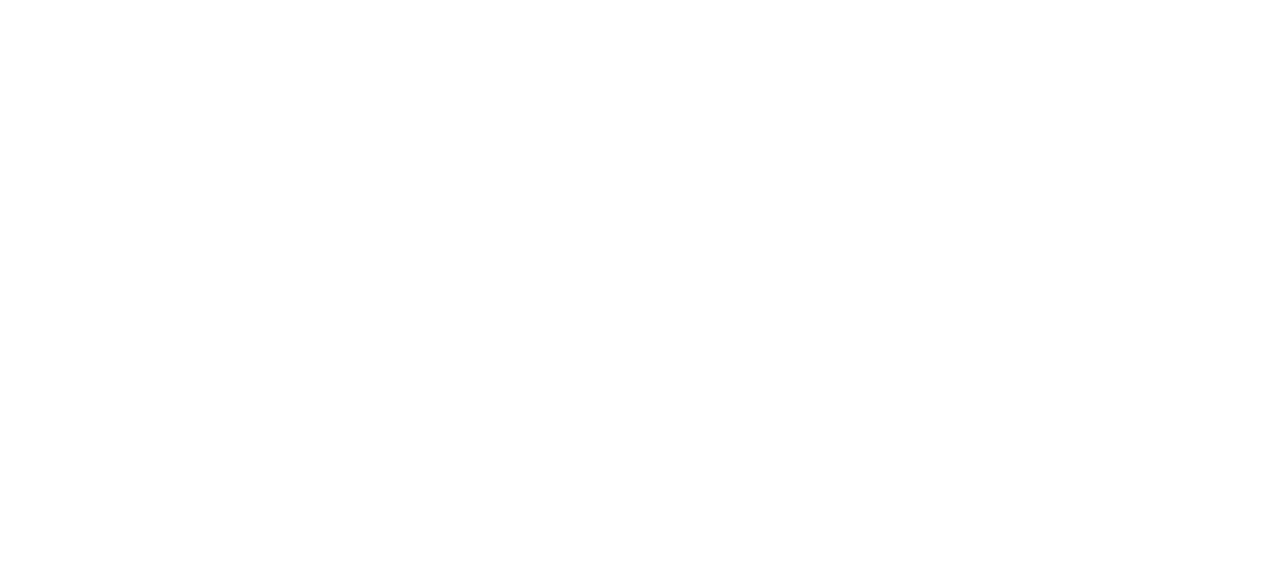
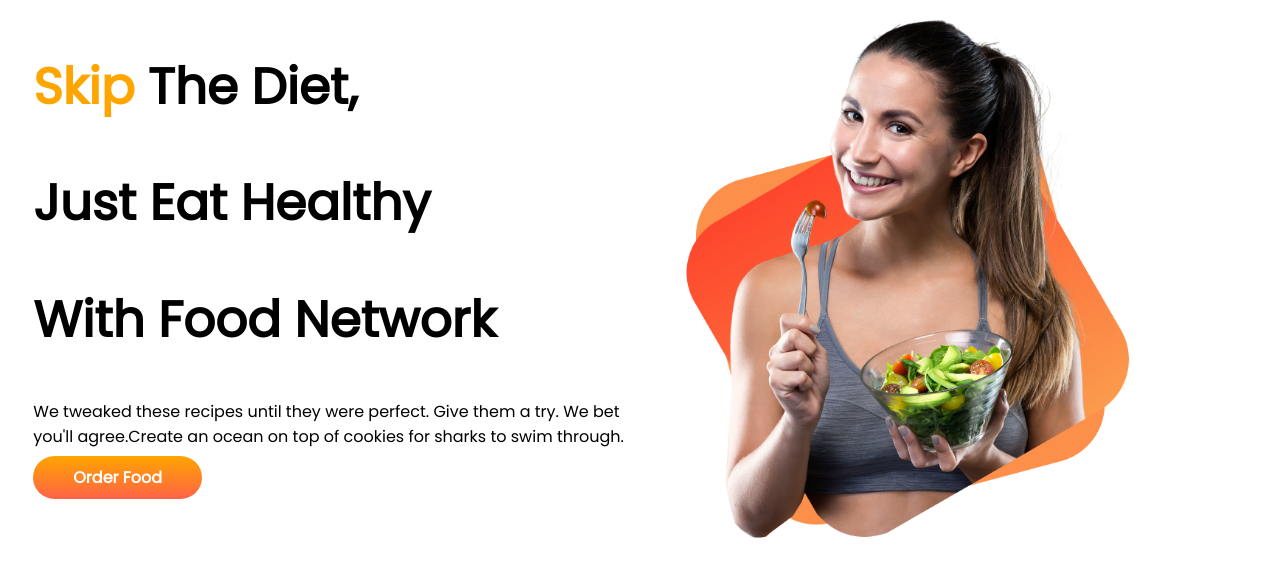
Before and after one commit to shahariyamou/food-network, a plain HTML site: page index.html in a window 1280 px wide. Drawn offline with Linux system fonts and the light colour scheme.

Commit message:
banner added

```diff
--- a/index.html
+++ b/index.html
@@ -7,10 +7,24 @@
     <meta name="viewport" content="width=device-width, initial-scale=1.0">
     <title>Food Network</title>
     <link rel="stylesheet" href="style.css">
+    <link rel="preconnect" href="https://fonts.googleapis.com">
+    <link rel="preconnect" href="https://fonts.gstatic.com" crossorigin>
+    <link href="https://fonts.googleapis.com/css2?family=Poppins&display=swap" rel="stylesheet">
 </head>
 
 <body>
-
+    <section>
+        <div class="half-width">
+            <h1><span class="orange-color">Skip</span> The Diet,</h1>
+            <h1>Just Eat Healthy</h1>
+            <h1>With Food Network</h1>
+            <p>We tweaked these recipes until they were perfect. Give them a try. We bet you'll agree.Create an ocean on
+                top of cookies for sharks to swim through.</p>
+            <a class="link-button" target="-blank"
+                href="https://www.linkedin.com/in/shahariya-jahan-mou-8972591b3/">Order Food</a>
+        </div>
+        <div class="half-width"> <img src="images/female/Group 8425.png" alt=""></div>
+    </section>
 </body>
 
 </html>
--- a/style.css
+++ b/style.css
@@ -0,0 +1,27 @@
+body{
+    font-family: 'Poppins', sans-serif;
+}
+h1{
+    font-size: 50px;
+}
+.orange-color{
+    color: orange;
+}
+section{
+    display: flex;
+}
+.half-width{
+    width: 50%;
+    padding-left: 2%;
+}
+.half-width img{
+    width: 80%;
+}
+.link-button{
+    text-decoration: none;
+    background-image: linear-gradient(orange, tomato);
+    padding: 10px 40px;
+    color: white;
+    font-weight: 700;
+    border-radius: 5pc;
+}
```
